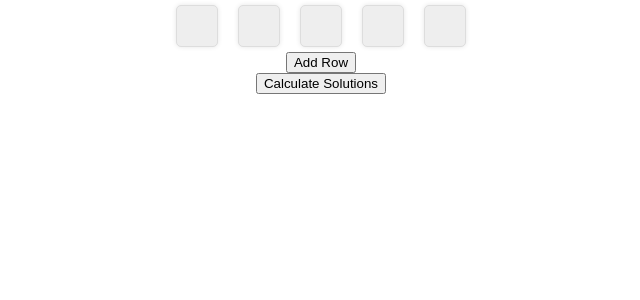
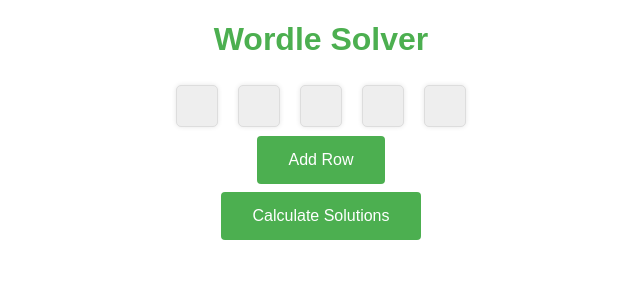
Before and after one commit to emw8105/wordle-solver, a React (Create React App) app: page / in a window 1280 px wide. Shown: the top 300 px of the page, without its empty margins (319-959 px from the left). Built offline with nearby package versions, Linux system fonts and the light colour scheme.

Commit message:
initial calculating solutions code, not filtering correctly, button css

```diff
--- a/src/App.css
+++ b/src/App.css
@@ -80,6 +80,34 @@
   color: #555;
 }
 
+.button {
+  background-color: #4CAF50;
+  border: 2px solid transparent; /* added so the border when hovered doesnt shunt the other components from resizing */
+  border: none;
+  color: white;
+  padding: 15px 32px;
+  text-align: center;
+  text-decoration: none;
+  display: inline-block;
+  font-size: 16px;
+  margin: 4px 2px;
+  cursor: pointer;
+  border-radius: 4px;
+  transition-duration: 0.4s;
+}
+
+.button:hover {
+  background-color: white;
+  color: black;
+  border: 2px solid #4CAF50;
+}
+
+h1 {
+  text-align: center;
+  font-family: 'Arial', sans-serif;
+  color: #4CAF50;
+}
+
 .App {
   display: flex;
   flex-direction: column;
--- a/src/App.js
+++ b/src/App.js
@@ -1,7 +1,8 @@
-import React, { useState, useRef } from 'react';
+import React, { useState, useRef, useEffect } from 'react';
 import axios from 'axios';
 import './App.css';
 
+// component that represents a single letter box, includes a letter and a color
 function WordBox({ letter, onLetterChange, color, onColorChange, inputRef, onInput }) {
   const colors = ['grey', 'yellow', 'green'];
 
@@ -32,6 +33,7 @@ function WordBox({ letter, onLetterChange, color, onColorChange, inputRef, onInp
   );
 }
 
+// component that represents a row of letter boxes to store a word
 function WordRow({ word, onWordChange }) {
   const letters = word.split('');
   const [colors, setColors] = useState(Array(letters.length).fill('grey'));
@@ -59,6 +61,7 @@ function WordRow({ word, onWordChange }) {
     onWordChange(newLetters.join('')); // join the letters back into a word
   };
 
+  // render a WordBox for each letter in the word
   return (
     <div className="word-row">
       {letters.map((letter, index) => (
@@ -76,7 +79,9 @@ function WordRow({ word, onWordChange }) {
   );
 }
 
+// main App component, renders a WordRow for each guess and has buttons to add a new row and calculate solutions
 function App() {
+  // guesses is an array of strings where each string represents a guess, updated by the handleWordChange func
   const [guesses, setGuesses] = React.useState(['     ']); // Initialize with a string of five spaces
   const [dictionary, setDictionary] = useState([]);
 
@@ -92,14 +97,63 @@ function App() {
     setGuesses(newGuesses);
   };
 
+  // fetch the dictionary file when the component mounts
+  useEffect(() => {
+    fetch('/data/dictionary.txt')
+      .then(response => response.text())
+      .then(data => {
+        const words = data.split('\n'); // split the file contents into an array of words
+        setDictionary(words);
+        console.log(words); // log the dictionary to the console
+      });
+  }, []);
+
   const calculateSolutions = () => {
-    // ...
-    //
     console.log('Calculating solutions...');
+
+    if (dictionary.length === 0) {
+      console.log('Dictionary is not loaded yet.');
+      return;
+    }
+
+    if (dictionary.some(word => word === undefined)) {
+      console.log('There are undefined words in the dictionary.');
+      return;
+    }
+
+    const lastGuess = guesses[guesses.length - 1]; // this is a string, not an object
+
+    const solutions = dictionary.filter(word => {
+    for (let i = 0; i < word.length; i++) {
+      const letter = word[i];
+      const guessLetter = lastGuess[i]; // access the i-th character of the string
+
+      // you need to determine the color of the i-th guess letter here
+      // for now, let's assume it's always 'grey'
+      const color = 'grey';
+
+      if (color === 'grey' && letter === guessLetter) {
+        return false; // discard words with grey letters
+      }
+
+      if (color === 'green' && letter !== guessLetter) {
+        return false; // discard words without the green letter in the same index
+      }
+
+      if (color === 'yellow' && !word.includes(guessLetter)) {
+        return false; // discard words without the yellow letter in any index
+      }
+    }
+
+    return true; // keep the word if it passed all checks
+  });
+
+  console.log(solutions); // output the solutions
   };
 
   return (
     <div className="App">
+      <h1>Wordle Solver</h1>
       {guesses.map((guess, index) => (
         <WordRow
           key={index}
@@ -107,8 +161,8 @@ function App() {
           onWordChange={newWord => handleWordChange(index, newWord)}
         />
       ))}
-      <button onClick={addRow}>Add Row</button>
-      <button onClick={calculateSolutions}>Calculate Solutions</button>
+      <button className="button" onClick={addRow}>Add Row</button>
+      <button className="button" onClick={calculateSolutions}>Calculate Solutions</button>
     </div>
   );
 }
```
